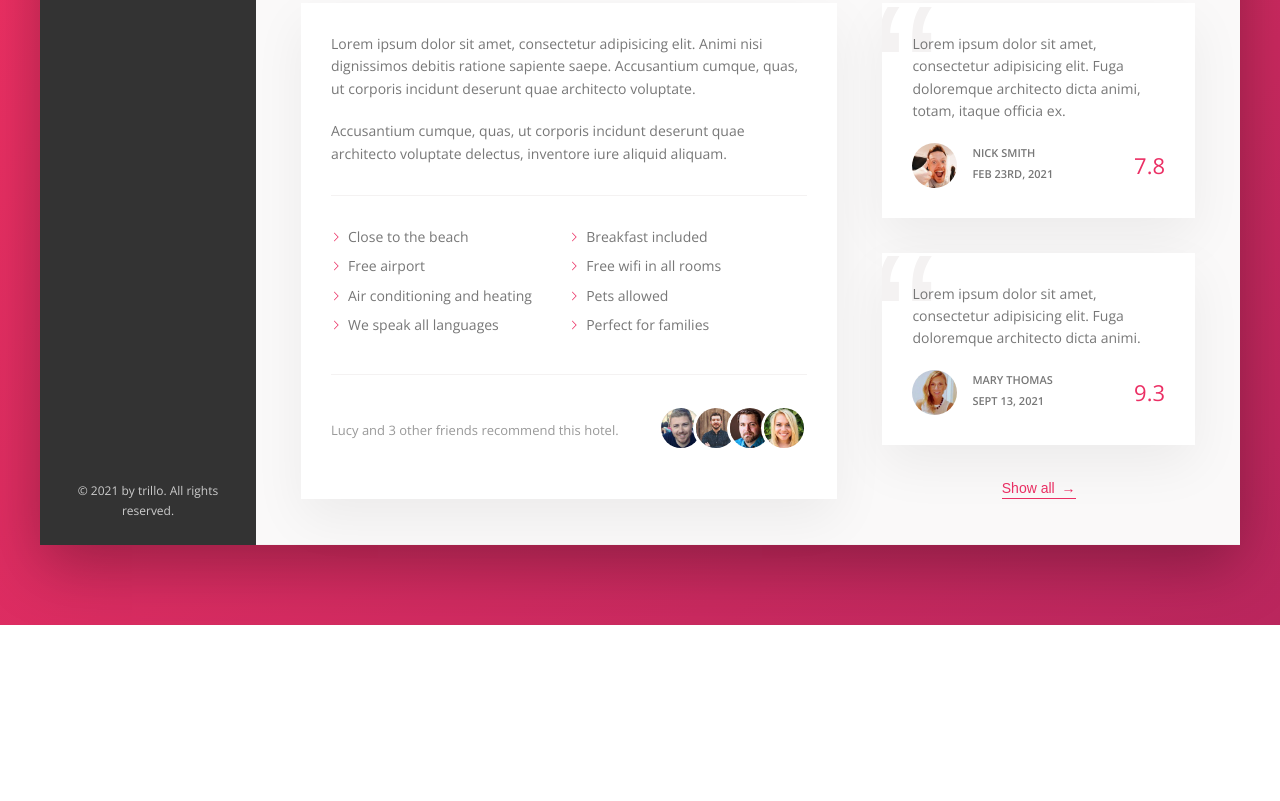
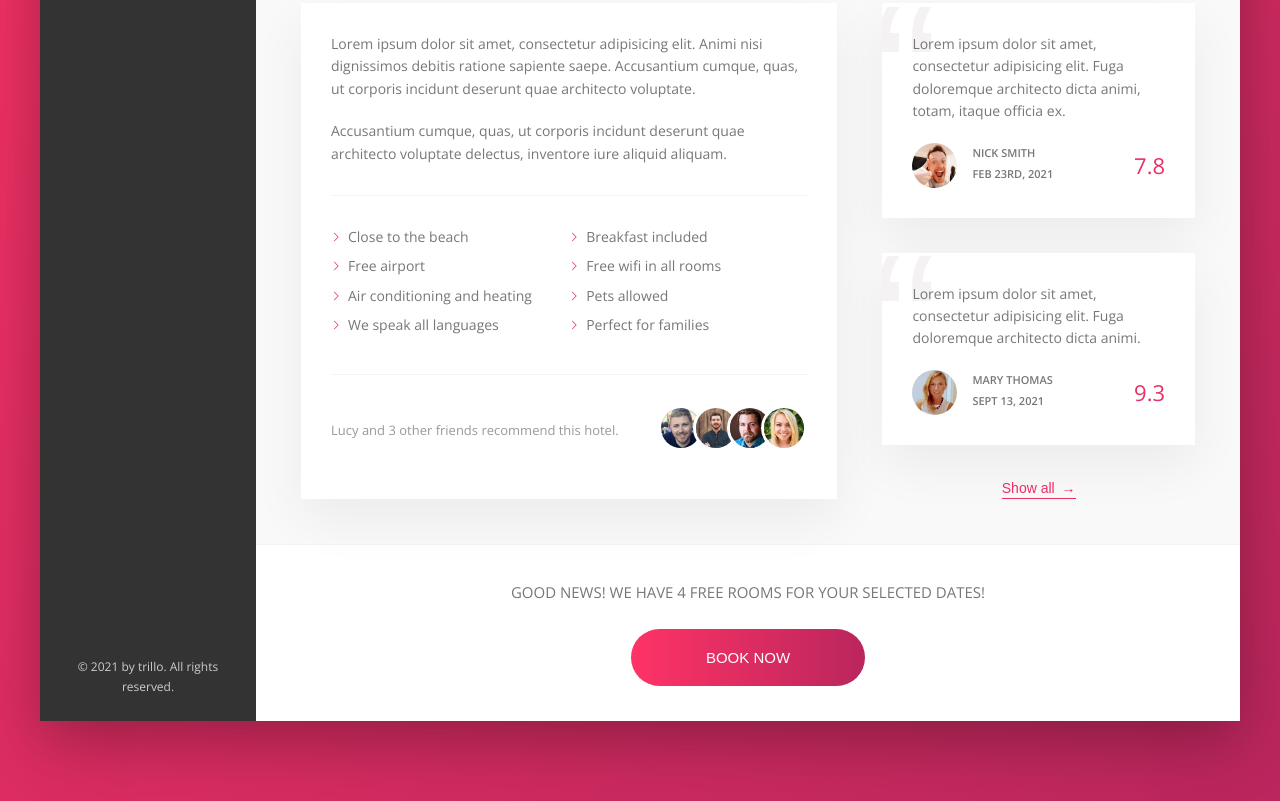
Before and after one commit to Jose1Useche/CSS_Sass_Trillo, a website: page index.html in a window 1280 px wide. Shown: the part 644-1445 px from the top of the page. Before the commit the page ends 1269 px from the top, so only its background shows below. Drawn offline with nearby package versions, Linux system fonts and the light colour scheme.

Commit message:
85. Building the CTA Section

```diff
--- a/index.html
+++ b/index.html
@@ -166,7 +166,7 @@
                         </div>
                     </div>
 
-                    <div class="user-reviews">
+                    <figure class="user-reviews">
                         <figure class="review">
                             <blockquote class="review__text">
                                 Lorem ipsum dolor sit amet, consectetur adipisicing elit. Fuga doloremque architecto
@@ -199,6 +199,14 @@
 
                         <button class="btn-inline">Show all <span>&rarr;</span></button>
                     </div>
+
+                    <div class="cta">
+                        <h2 class="cta__book-now">Good news! We have 4 free rooms for your selected dates!</h2>
+                        <button class="btn">
+                            <span class="btn__visible">Book now</span>
+                            <span class="btn__invisible">Only 4 rooms left</span>
+                        </button>
+                    </div>
                 </div>
             </main>
         </div>
--- a/sass/_components.scss
+++ b/sass/_components.scss
@@ -363,9 +363,9 @@
         margin-right: auto;
     }
 
-    &__friends {
+    // &__friends {
 
-    }
+    // }
 
     &__photo {
         box-sizing: content-box; //content-box = default
@@ -442,3 +442,67 @@
         z-index: 1;
     }
 }
+
+///////////////////////////////////////
+//CALL TO ACTION
+.cta {
+    padding: 3.5rem 0;
+    text-align: center;
+
+    &__book-now {
+        font-size: 1.5rem;
+        font-weight: 300;
+        text-transform: uppercase;
+        margin-bottom: 2.5rem;
+    }
+}
+
+///////////////////////////////////////
+//CALL TO ACTION
+.btn {
+    font-size: 1.5rem;
+    font-weight: 300;
+    text-transform: uppercase;
+    border-radius: 100px;
+    border: none;
+    background-image: linear-gradient(to right, var(--color-primary-light), var(--color-primary-dark));
+    color: #fff;
+    position: relative;
+    overflow: hidden;
+    cursor: pointer;
+
+    & > * {
+        display: inline-block;
+        height: 100%;
+        width: 100%;
+        transition: all .2s;
+    }
+
+    &__visible {
+        padding: 2rem 7.5rem;
+    }
+
+    &__invisible {
+        position: absolute;
+        padding: 2rem 0;
+        left: 0;
+        top: -100%;
+    }
+
+    &:hover {
+        background-image: linear-gradient(to left, var(--color-primary-light), var(--color-primary-dark));
+    }
+
+    &:hover &__visible {
+        transform: translateY(100%);
+    }
+
+    &:hover &__invisible {
+        top: 0;
+    }
+
+    &:focus {
+        outline: none;
+        animation: pulsate 1s infinite;
+    }
+}
```
Also changed, not shown: css/style.css.
